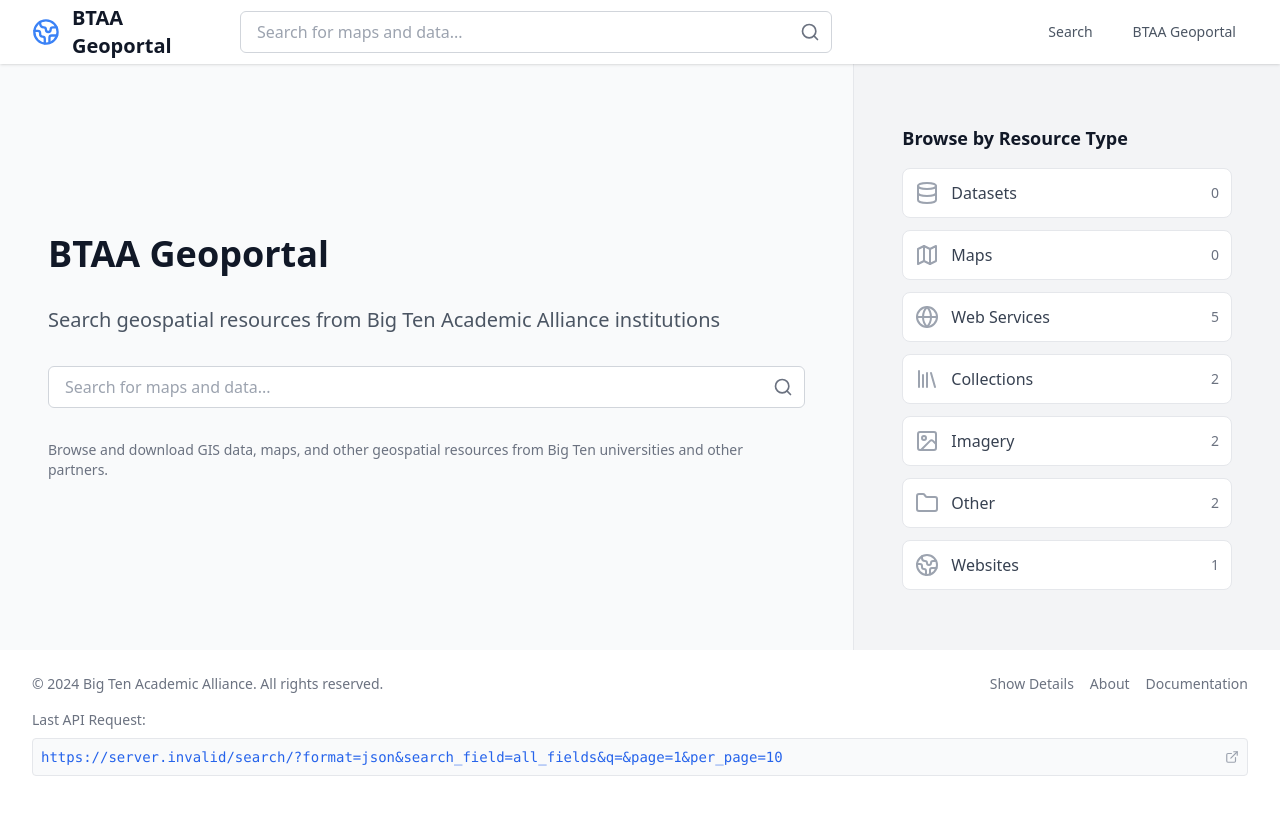
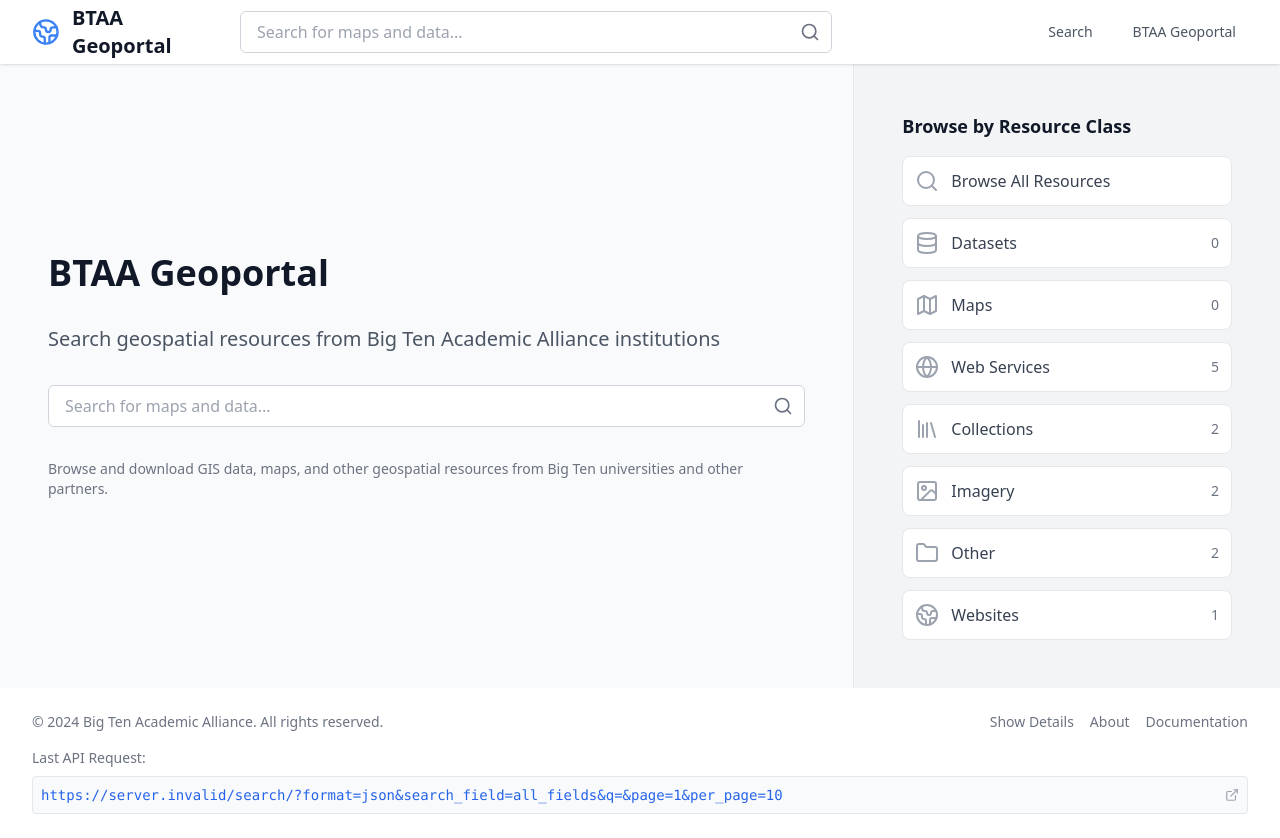
Before and after one commit to geobtaa/rui, a React (Vite) app: page / in a window 1280 px wide. Before the commit the page ends 800 px from the top, so only its background shows below. Built offline with nearby package versions, Linux system fonts and the light colour scheme; no server answers; what @hotwired/stimulus would draw is missing.

Commit message:
Update HomePage.tsx

```diff
--- a/src/pages/HomePage.tsx
+++ b/src/pages/HomePage.tsx
@@ -3,7 +3,7 @@
 import { Header } from '../components/layout/Header';
 import { Footer } from '../components/layout/Footer';
 import { SearchField } from '../components/SearchField';
-import { Database, Map, Globe, Library, Image, Folder, Globe2 } from 'lucide-react';
+import { Database, Map, Globe, Library, Image, Folder, Globe2, Search } from 'lucide-react';
 import { fetchSearchResults } from '../services/api';
 
 interface ResourceClass {
@@ -70,6 +70,10 @@
     navigate(`/search?fq[resource_class_agg][]=${encodeURIComponent(aggValue)}`);
   };
 
+  const handleBrowseAll = () => {
+    navigate('/search?q=');
+  };
+
   return (
     <div className="min-h-screen flex flex-col">
       <Header />
@@ -104,9 +108,23 @@
         <div className="col-span-4 bg-gray-100 px-12 py-12 flex flex-col justify-center border-l border-gray-200">
           <div className="space-y-4">
             <h2 className="text-lg font-semibold text-gray-900">
-              Browse by Resource Type
+              Browse by Resource Class
             </h2>
             <div className="space-y-3">
+              <button
+                onClick={handleBrowseAll}
+                className="w-full flex items-center justify-between p-3 bg-white rounded-lg border border-gray-200 hover:border-blue-500 hover:shadow-sm transition-all group"
+              >
+                <div className="flex items-center gap-3">
+                  <div className="text-gray-400 group-hover:text-blue-500">
+                    <Search className="w-6 h-6" />
+                  </div>
+                  <span className="text-gray-700 group-hover:text-gray-900">
+                    Browse All Resources
+                  </span>
+                </div>
+              </button>
+
               {resourceClasses.map((resource) => (
                 <button
                   key={resource.id}
```
